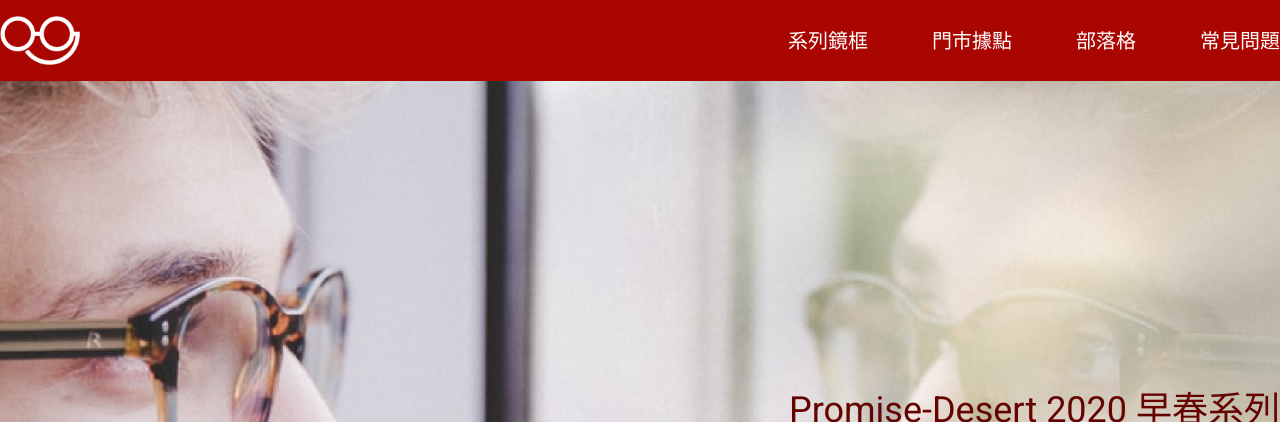
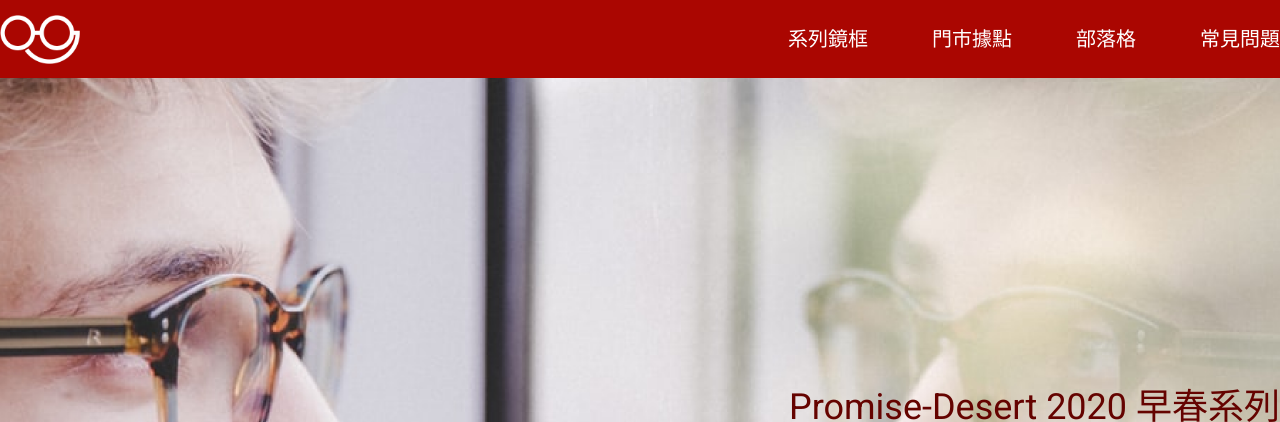
Before and after one commit to Kevin-Chia-Hsuan/week3-layout-training-2022, a plain HTML site: page index.html in a window 1280 px wide. Shown: the top 422 px of the page. Drawn offline with nearby package versions, Linux system fonts and the light colour scheme; files whose address does not match are found by name.

Commit message:
Update 2022-07-31T06:21:44.459Z

```diff
--- a/index.html
+++ b/index.html
@@ -35,16 +35,16 @@
 
 <body>
   <nav class="navbar">
-    <div class="container pt-4 pb-4">
+    <div class="container">
       <h1 class="logo pt-sm-4 pb-sm-4">
         <a href="index.html">logo</a>
       </h1>
       <!-- 平板以上nav選單 -->
       <ul class="menu">
-        <li><a class="text-m" href="#">系列鏡框</a></li>
-        <li><a class="text-m text-sm-s ms-9 ms-sm-0" href="#">門市據點</a></li>
-        <li><a class="text-m text-sm-s ms-9 ms-sm-0" href="#">部落格</a></li>
-        <li><a class="text-m text-sm-s ms-9 ms-sm-0" href="#">常見問題</a></li>
+        <li><a class="text-m text-sm-s pt-5 pb-5" href="#">系列鏡框</a></li>
+        <li><a class="text-m text-sm-s pt-5 pb-5 ps-9 ps-sm-0" href="#">門市據點</a></li>
+        <li><a class="text-m text-sm-s pt-5 pb-5 ps-9 ps-sm-0" href="#">部落格</a></li>
+        <li><a class="text-m text-sm-s pt-5 pb-5 ps-9 ps-sm-0" href="#">常見問題</a></li>
       </ul>
     </div>
   </nav>
```
